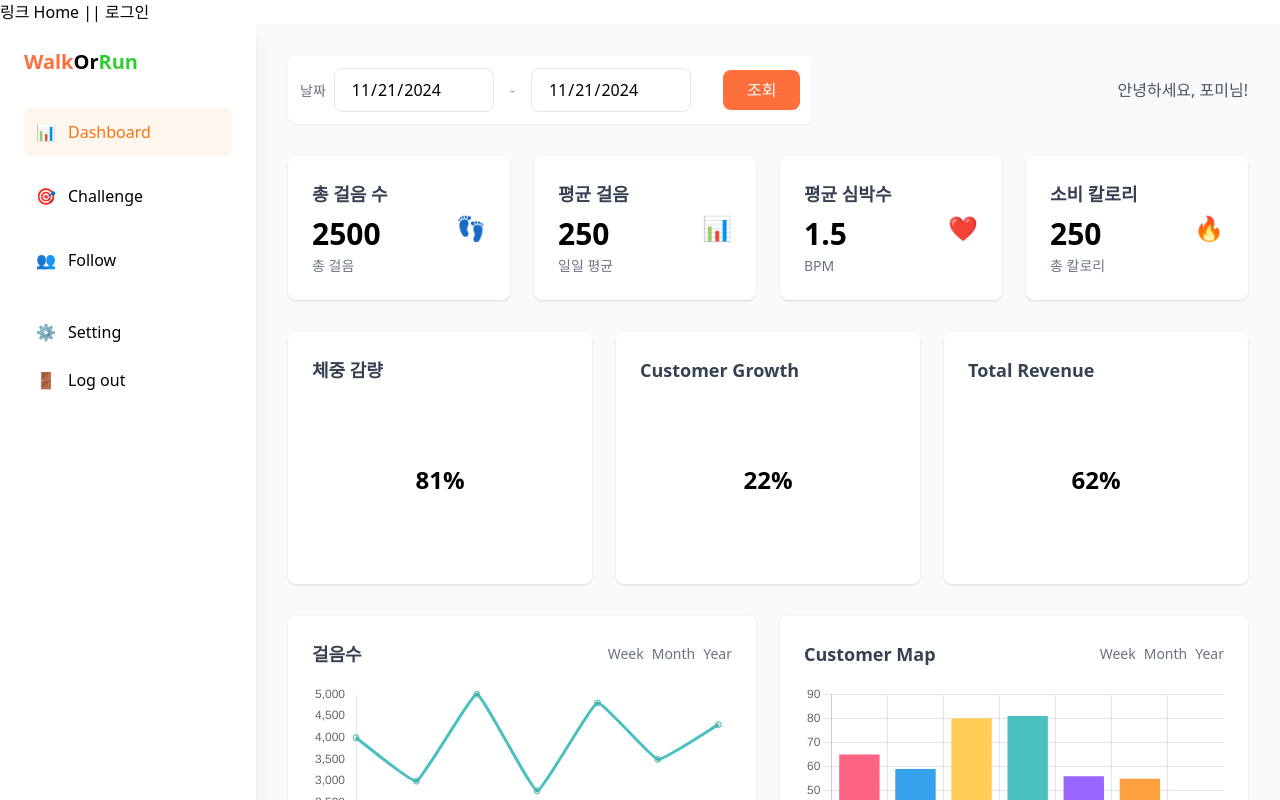
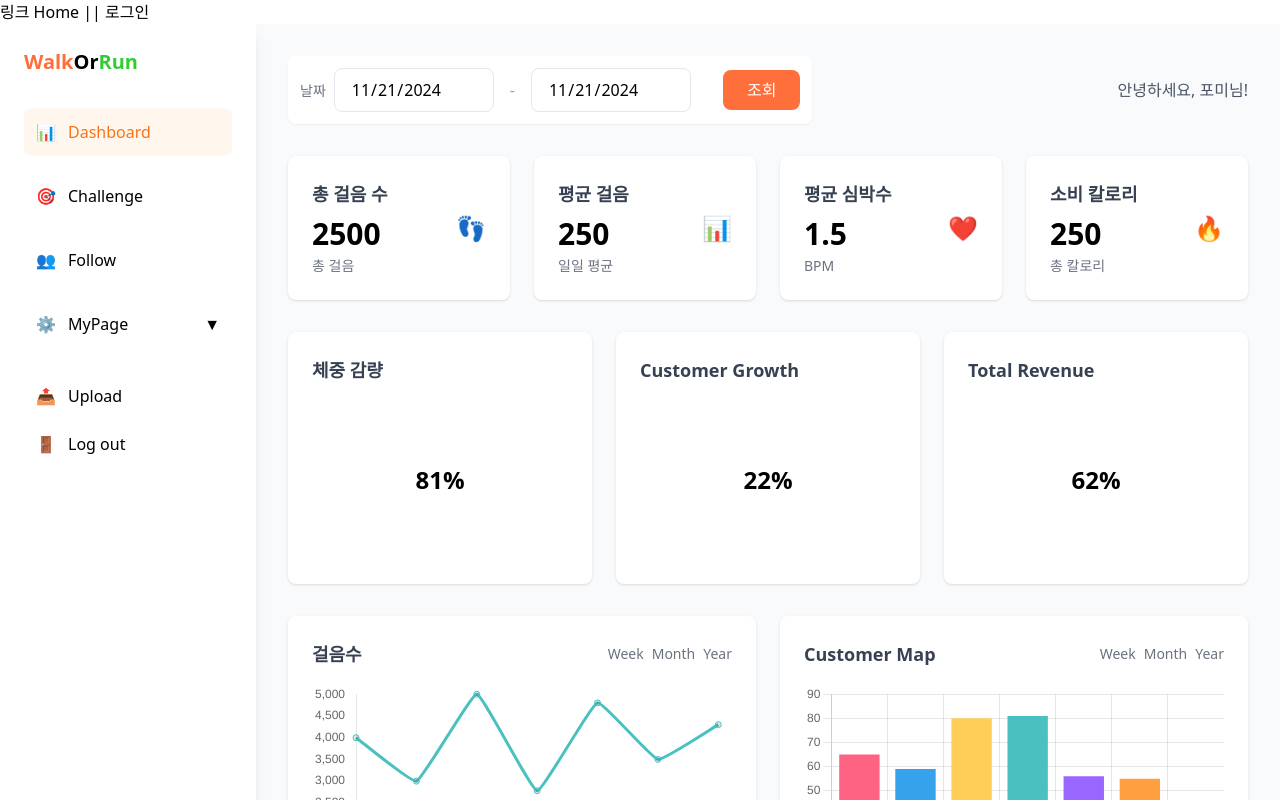
Before and after one commit to zyu22/walk-or-run-client, a Vue app: page /dashboard in a window 1280 px wide. Shown: the top 800 px of the page. Built offline with nearby package versions, Linux system fonts and the light colour scheme.

Commit message:
[Refactor] 사이드바 서브메뉴 추가

```diff
--- a/src/components/dashboard/SideBar.vue
+++ b/src/components/dashboard/SideBar.vue
@@ -33,16 +33,52 @@
           <span class="mr-3">👥</span>
           Follow
         </router-link>
+        <!-- MyPage with submenu -->
+      <div class="space-y-2">
+        <button
+          @click="toggleMyPage"
+          class="flex items-center justify-between w-full p-3 rounded-lg hover:bg-orange-50 transition-colors"
+          :class="{ 'bg-orange-50 text-orange-500': isMyPageActive }"
+        >
+          <div class="flex items-center">
+            <span class="mr-3">⚙️</span>
+            MyPage
+          </div>
+          <span :class="{ 'transform rotate-180': isMyPageOpen }">▼</span>
+        </button>
+
+        <!-- Submenu -->
+        <div v-show="isMyPageOpen" class="pl-6 space-y-2">
+          <router-link
+            to="/mypage/info"
+            class="flex items-center p-2 rounded-lg hover:bg-orange-50 transition-colors"
+            :class="{ 'bg-orange-50 text-orange-500': isCurrentRoute('info') }"
+          >
+            <span class="mr-3">👤</span>
+            내 정보 관리
+          </router-link>
+
+          <router-link
+            to="/mypage/goal"
+            class="flex items-center p-2 rounded-lg hover:bg-orange-50 transition-colors"
+            :class="{ 'bg-orange-50 text-orange-500': isCurrentRoute('goal') }"
+          >
+            <span class="mr-3">🎯</span>
+            목표 설정
+          </router-link>
+        </div>
+      </div>
       </nav>
+
 
       <div class="mt-auto pt-6">
         <router-link
-          to="/settings"
+        to="/upload"
         class="flex items-center p-3 rounded-lg hover:bg-orange-50 transition-colors"
-          :class="{ 'bg-orange-50 text-orange-500': isCurrentRoute('settings') }"
+        :class="{ 'bg-orange-50 text-orange-500': isCurrentRoute('upload') }"
       >
-          <span class="mr-3">⚙️</span>
-          Setting
+        <span class="mr-3">📤</span>
+        Upload
       </router-link>
         <button
           @click="handleLogout"
@@ -57,12 +93,17 @@
   </template>
 
   <script setup>
+import { ref, computed } from 'vue';
 import { useRouter, useRoute } from 'vue-router';
 
 const router = useRouter();
 const route = useRoute();
+const isMyPageOpen = ref(false);
 
-  // 현재 라우트 확인 함수
+const isMyPageActive = computed(() => {
+  return route.path.includes('/mypage');
+});
+
 const isCurrentRoute = (path) => {
   if (path === '/') {
     return route.path === '/';
@@ -70,8 +111,11 @@
   return route.path.includes(path);
 };
 
+const toggleMyPage = () => {
+  isMyPageOpen.value = !isMyPageOpen.value;
+};
+
 const handleLogout = () => {
-    // 로그아웃 로직 구현
   router.push('/login');
 };
 </script>
```
Lines whose indentation alone changed are shown as unchanged.
